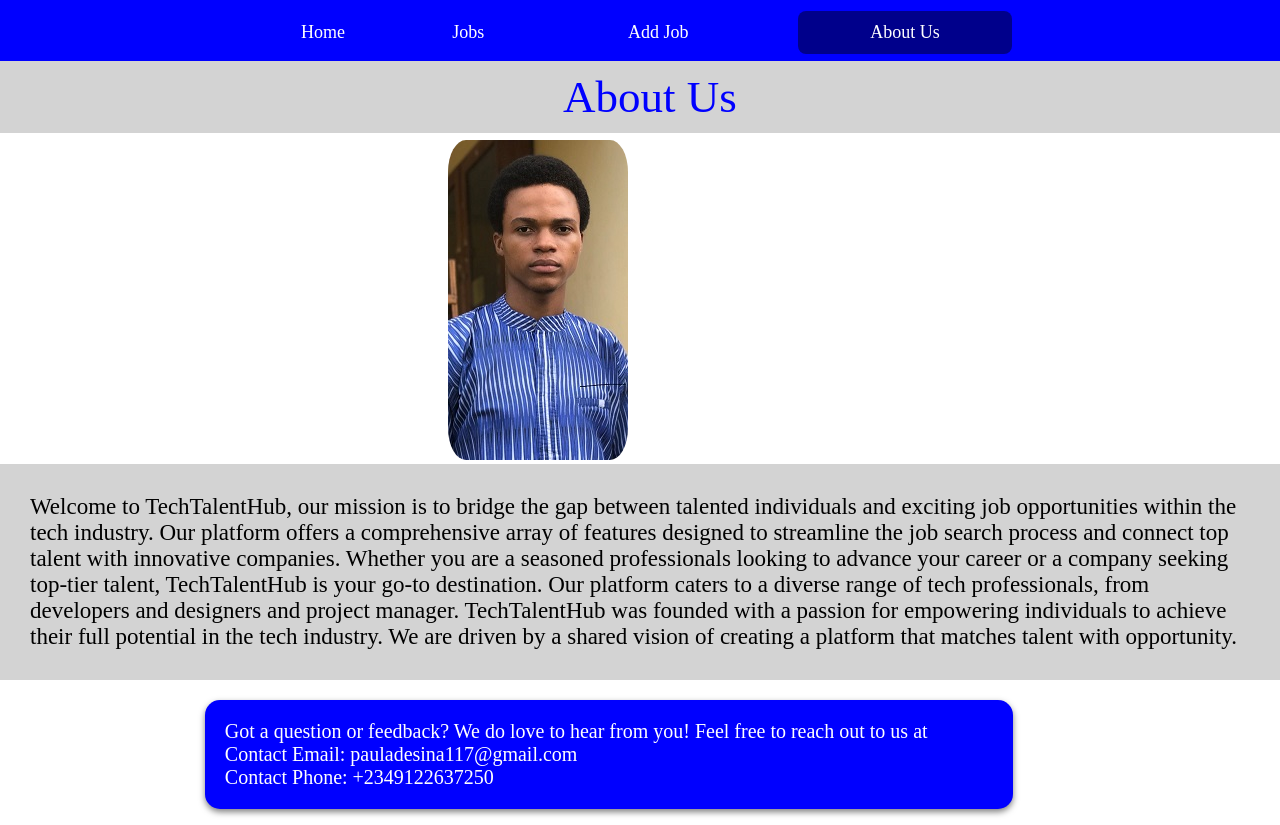
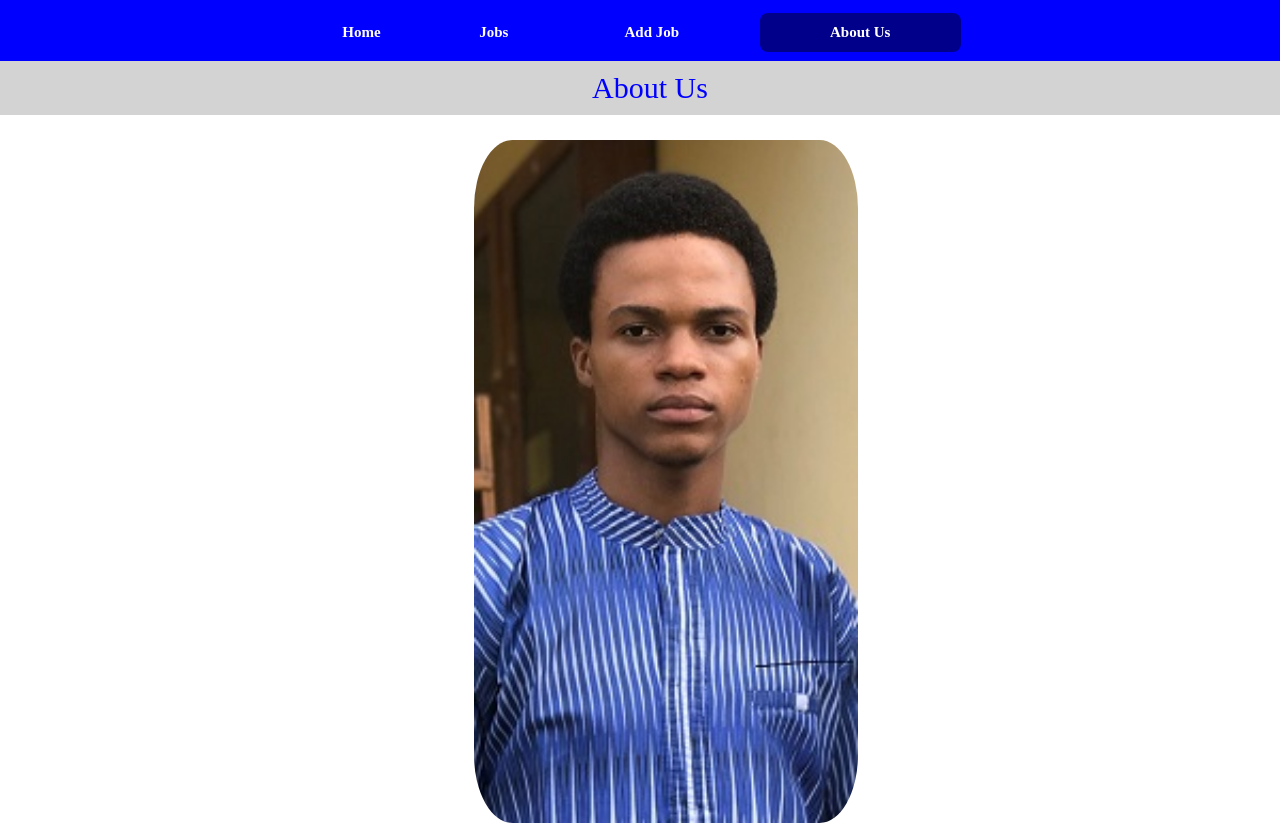
Before and after one commit to Matthias-Paul/my-react-job, a React (Vite) app: page /about in a window 1280 px wide. Shown: the top 825 px of the page. Built offline with nearby package versions, Linux system fonts and the light colour scheme.

Commit message:
i commit

```diff
--- a/src/App.jsx
+++ b/src/App.jsx
@@ -22,11 +22,11 @@ export default function App() {
     headers:{
       "Content-Type":"application/json"
     },
-    body: JSON.Stringify(newJob)
+    body: JSON.stringify(newJob)
   })
 
 
-return;
+return res;
 
   };
 
--- a/src/Job.jsx
+++ b/src/Job.jsx
@@ -36,7 +36,7 @@ fetchData()
       <div >
        {loading ? (<div className={styles.load}></div>):(
 <>
-<div className={styles.browse}>Browse Job</div>
+<div className={styles.bro}>Browse Job</div>
 {job.map((jo)=>
   <div  className={styles.work}  key={jo.id}>
     <div className={styles.type}>{jo.type}</div>
--- a/src/about.module.css
+++ b/src/about.module.css
@@ -1,3 +1,4 @@
+
 .head{
     position:fixed;
     margin-top: 61px;
@@ -5,31 +6,41 @@
     width:100%;
     text-align: center;
     color:blue;
-    font-size: 45px;
+    font-size: 30px;
     padding: 10px;
     z-index: 1000;
 }
 
 .text{
-padding: 30px;
-background-color: lightgray;
-font-size:23px;
+    background-color: lightgray;
+    padding: 19px;
+    color: blue;
+    margin-left: 12%;
+    width:70%;
+    text-align: left;
+    font-size: 19px;
+    border-radius: 8px;
+    box-shadow: 0px 3px 6px rgb(0, 0, 0, 0.4);
+    margin-bottom: 40px;
+    margin-top: 18px;
 
 }
 .image{
-   margin-left: 35%;
+
+    margin-left: 37%;
    margin-top:140px;
    border-radius: 10%;
+   width:30%;
 }
 .contact{
     background-color: blue;
     color:white;
     padding: 20px;
-    width:60%;
+    width:75%;
     border-radius: 15px;
     box-shadow: 0px 3px 6px rgb(0, 0, 0, 0.5);
     margin-top: 20px;
-    margin-left: 16%;
+    margin-left: 9%;
     margin-bottom: 20px;
     font-size:20px;
 }
--- a/src/aboutnavbar.module.css
+++ b/src/aboutnavbar.module.css
@@ -13,25 +13,32 @@
     padding-bottom: 2px;
     padding-top: 5px;
     margin-top: px;
+    font-weight: bold;
 
 }
 .home{
     padding: 11px;
-    font-size: 18px;
+    font-size: 15px;
     color:white;
     cursor: pointer;
-    width: 10%;
+    width: 8%;
     text-align: center;
     margin-right: 8px;
    text-decoration: none;
     border-radius: 8px;
+
+
+
+
+
 }
 
 .job{
     padding: 11px;
-    font-size: 18px;
+    font-size: 15px;
     color:white;
     cursor: pointer;
+
     width: 8%;
     text-align: center;
     margin-right: 8px;
@@ -42,10 +49,10 @@
 
 .addJob{
     padding: 11px;
-    font-size: 18px;
+    font-size: 15px;
     color:white;
     cursor: pointer;
-    width: 17%;
+    width: 12%;
     text-align: center;
     margin-right: 20px;
     border-radius: 8px;
@@ -61,10 +68,10 @@
 }
 .about{
     padding: 11px;
-    font-size: 18px;
+    font-size: 15px;
     color:white;
     cursor: pointer;
-    width: 15%;
+    width: 14%;
     text-align: center;
     margin-right: 20px;
     border-radius: 8px;
--- a/src/addjob.module.css
+++ b/src/addjob.module.css
@@ -57,7 +57,7 @@
     text-align: center;
     padding: 6px;
     border:none;
-    background-color: blue;
+    background-image:linear-gradient(to right,orange, blue,lightgray);
     color: white;
     font-size:18px;
     font-weight: bold;
--- a/src/addjobnavbar.module.css
+++ b/src/addjobnavbar.module.css
@@ -5,7 +5,7 @@
     justify-content: center;
     background-color: blue;
     width:100%;
-
+    font-weight: bold;
     row-gap: 10px;
     height: 55px;
     align-items: center;
@@ -16,10 +16,10 @@
 }
 .home{
     padding: 11px;
-    font-size: 18px;
+    font-size: 15px;
     color:white;
     cursor: pointer;
-    width: 10%;
+    width: 8%;
     text-align: center;
     margin-right: 8px;
    text-decoration: none;
@@ -28,7 +28,7 @@
 
 .job{
     padding: 11px;
-    font-size: 18px;
+    font-size: 15px;
     color:white;
     cursor: pointer;
     width: 8%;
@@ -40,10 +40,10 @@
 }
 .about{
     padding: 11px;
-    font-size: 18px;
+    font-size: 15px;
     color:white;
     cursor: pointer;
-    width: 15%;
+    width: 14%;
     text-align: center;
     margin-right: 8px;
    text-decoration: none;
@@ -52,10 +52,10 @@
 
 .addJob{
     padding: 11px;
-    font-size: 18px;
+    font-size: 15px;
     color:white;
     cursor: pointer;
-    width: 17%;
+    width: 12%;
     text-align: center;
     margin-right: 20px;
     border-radius: 8px;
--- a/src/app.css
+++ b/src/app.css
@@ -1,5 +1,7 @@
 body{
+
+    overflow-x: hidden;
     margin: 0 auto;
-    box-sizing: border-box;
+
     font-family: 'Times New Roman', Times, serif;
 }
--- a/src/hero.module.css
+++ b/src/hero.module.css
@@ -5,15 +5,18 @@
     align-items: center;
     background-color: blue;
     margin-top: 61px;
+    text-align: center;
     color:white;
 }
 .head{
    font-size:35px;
    font-weight: bold;
    padding-top: 25px;
+   text-align: center;
 }
 .body{
     font-size: 20px;
     margin-top: -20px;
     padding-bottom: 50px;
+    text-align: center;
 }
--- a/src/homecard.module.css
+++ b/src/homecard.module.css
@@ -4,6 +4,7 @@
   justify-content: center;
   align-items: center;
   margin-top: 25px;
+
 
 }
 .job {
@@ -12,7 +13,7 @@
   padding: 20px;
   border-radius: 10px;
   background-color: rgb(250, 224, 224);
-  width: 50%;
+  width: 70%;
   margin-bottom: 30px;
 }
 .topic{
--- a/src/job.module.css
+++ b/src/job.module.css
@@ -1,8 +1,8 @@
 .search{
     margin-top:27px;
     position:fixed;
-    margin-left: 24%;
-    width:50%;
+    margin-left: 11%;
+    width:75%;
     padding:10px;
     outline: none;
     border:none;
@@ -37,15 +37,25 @@
     font-size: 30px;
     font-weight: bold;
     color: blue;
-    padding-top: 33px;
+    padding-top: 40px;
     text-align:center;
     margin-top:40px
+
+}
+.bro{
+
+    font-size: 30px;
+    font-weight: bold;
+    color: blue;
+    padding-bottom: 15px;
+    text-align:center;
+
 
 }
 .work{
     background-color: white;
     padding: 15px;
-    width:320px;
+    width:310px;
     text-align: left;
     border-radius: 8px;
     box-shadow: 0px 3px 6px rgb(0, 0, 0, 0.4);
--- a/src/jobnavbar.module.css
+++ b/src/jobnavbar.module.css
@@ -5,7 +5,7 @@
     justify-content: center;
     background-color: blue;
     width:100%;
-
+    font-weight: bold;
     row-gap: 10px;
     height: 55px;
     align-items: center;
@@ -16,10 +16,10 @@
 }
 .home{
     padding: 11px;
-    font-size: 18px;
+    font-size: 15px;
     color:white;
     cursor: pointer;
-    width: 10%;
+    width: 8%;
     text-align: center;
     margin-right: 8px;
    text-decoration: none;
@@ -28,7 +28,7 @@
 
 .job{
     padding: 11px;
-    font-size: 18px;
+    font-size: 15px;
     color:white;
     cursor: pointer;
     width: 8%;
@@ -41,10 +41,10 @@
 
 .addJob{
     padding: 11px;
-    font-size: 18px;
+    font-size: 15px;
     color:white;
     cursor: pointer;
-    width: 17%;
+    width: 12%;
     text-align: center;
     margin-right: 20px;
     border-radius: 8px;
@@ -52,10 +52,10 @@
 }
 .about{
     padding: 11px;
-    font-size: 18px;
+    font-size: 15px;
     color:white;
     cursor: pointer;
-    width: 15%;
+    width: 14%;
     text-align: center;
     margin-right: 20px;
     border-radius: 8px;
--- a/src/navbar.module.css
+++ b/src/navbar.module.css
@@ -11,13 +11,14 @@
     padding-bottom: 2px;
     padding-top: 15px;
     margin-top: -68px;
+    font-weight: bold;
 }
 .home{
     padding: 11px;
-    font-size: 18px;
+    font-size: 15px;
     color:white;
     cursor: pointer;
-    width: 10%;
+    width: 8%;
     text-align: center;
     margin-right: 8px;
     background-color: darkblue;
@@ -27,7 +28,7 @@
 
 .job{
     padding: 11px;
-    font-size: 18px;
+    font-size: 15px;
     color:white;
     cursor: pointer;
     width: 8%;
@@ -39,10 +40,10 @@
 
 .addJob{
     padding: 11px;
-    font-size: 18px;
+    font-size: 15px;
     color:white;
     cursor: pointer;
-    width: 17%;
+    width: 12%;
     text-align: center;
     margin-right: 20px;
     border-radius: 8px;
@@ -50,10 +51,10 @@
 }
 .about{
     padding: 11px;
-    font-size: 18px;
+    font-size: 15px;
     color:white;
     cursor: pointer;
-    width: 15%;
+    width: 14%;
     text-align: center;
     margin-right: 20px;
     border-radius: 8px;
```
